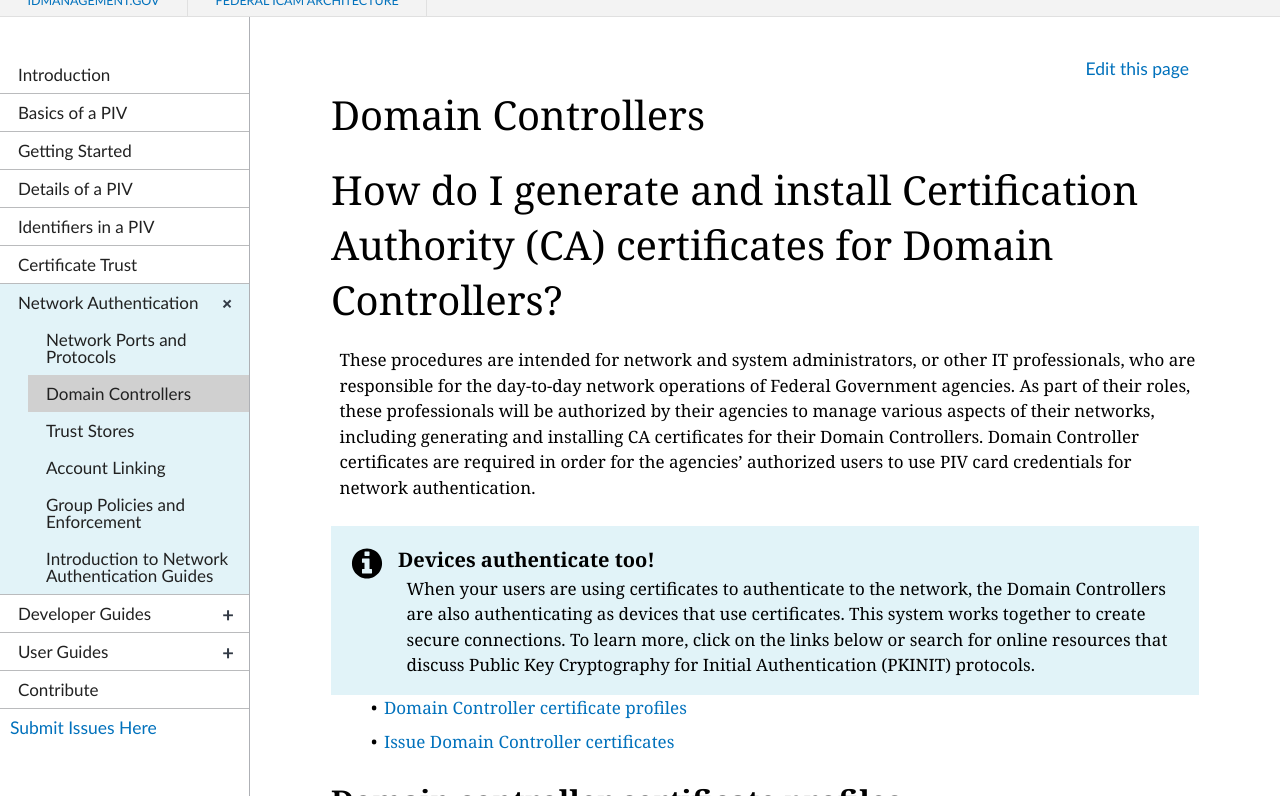
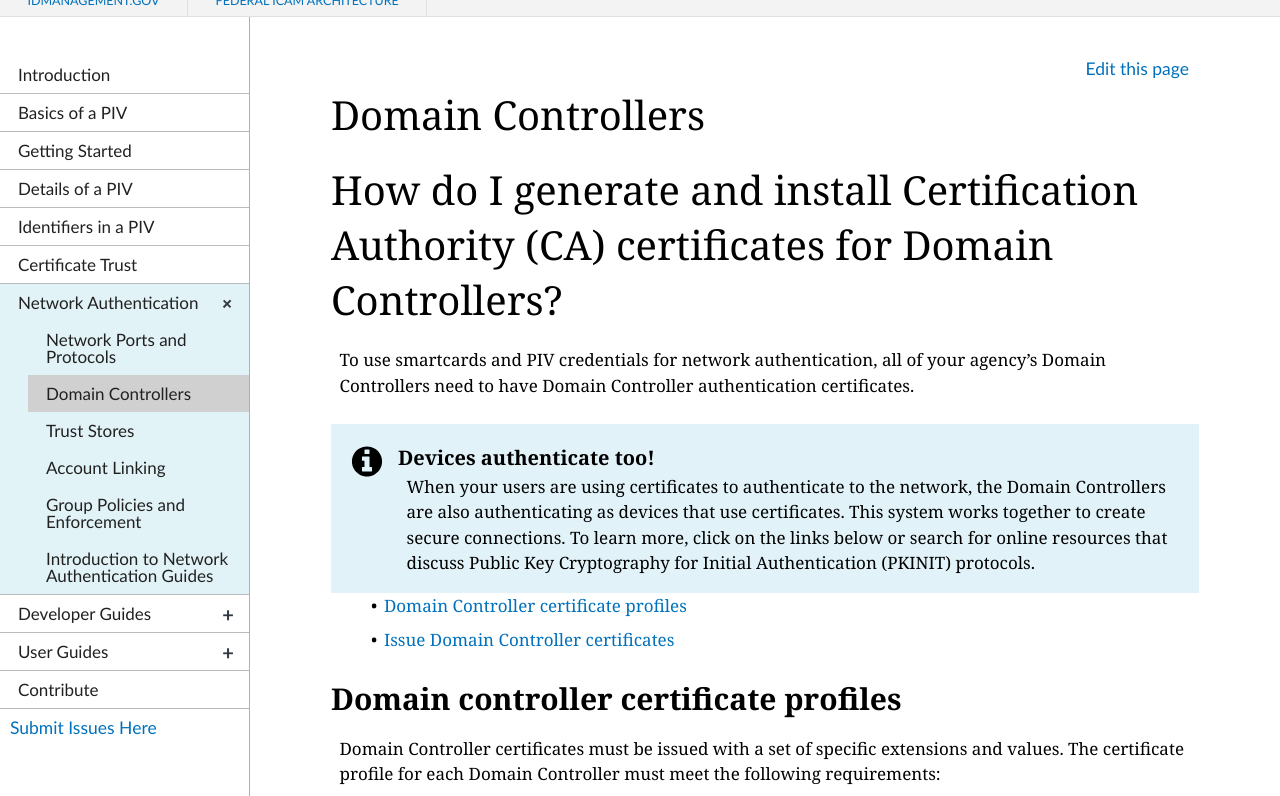
Before and after one commit to GSA/piv-guides, a Jekyll site: the page built from _networkconfig/2_domaincontrollers.md, in a window 1280 px wide and 900 px high, cut to the strip 104-900 px from the top of the window. Built offline with Jekyll 4.4.1, drawn with Linux system fonts in a browser that asks for light colours; nearby versions of some CDN libraries.

Commit message:
Update 2_domaincontrollers.md

```diff
--- a/_networkconfig/2_domaincontrollers.md
+++ b/_networkconfig/2_domaincontrollers.md
@@ -6,7 +6,7 @@ permalink: networkconfig/domaincontrollers/
 ---
 # How do I generate and install Certification Authority (CA) certificates for Domain Controllers?
 
-These procedures are intended for network and system administrators, or other IT professionals, who are responsible for the day-to-day network operations of Federal Government agencies. As part of their roles, these professionals will be authorized by their agencies to manage various aspects of their networks, including generating and installing CA certificates for their Domain Controllers. Domain Controller certificates are required in order for the agencies' authorized users to use PIV card credentials for network authentication.
+To use smartcards and PIV credentials for network authentication, all of your agency's Domain Controllers need to have Domain Controller authentication certificates.
 
 {% include alert-info.html heading = "Devices authenticate too!" content="When your users are using certificates to authenticate to the network, the Domain Controllers are also authenticating as devices that use certificates. This system works together to create secure connections. To learn more, click on the links below or search for online resources that discuss Public Key Cryptography for Initial Authentication (PKINIT) protocols." %}
 
```
